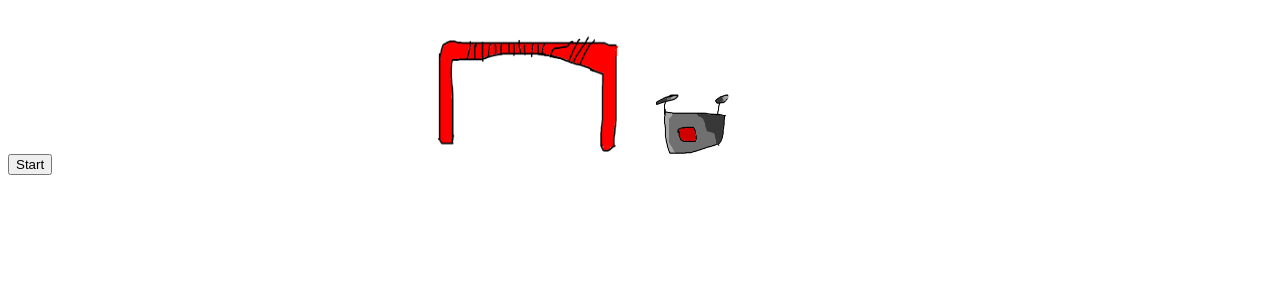
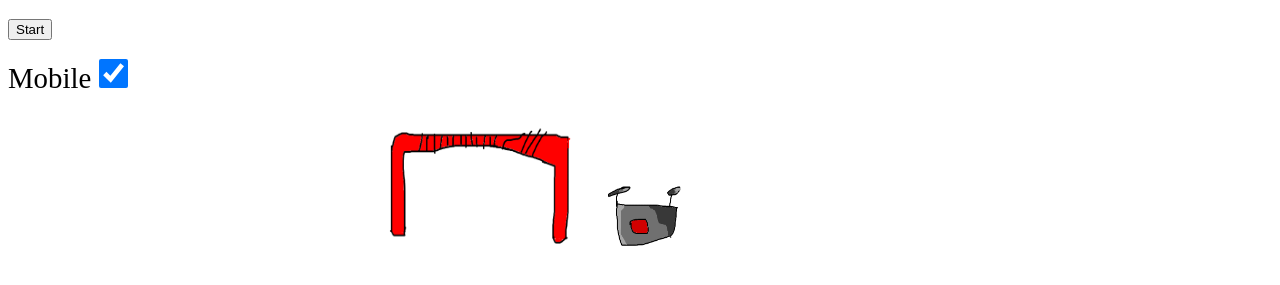
Before and after one commit to DylanVN23607/MahSpiStudios, a plain HTML site: page game.html in a window 1280 px wide. Shown: the part 61-346 px from the top of the page. Drawn offline with Linux system fonts and the light colour scheme.

Commit message:
Update game.html

```diff
--- a/game.html
+++ b/game.html
@@ -10,8 +10,11 @@
 <body>
     <h1 id="Score_Text">Sample Score</h1>
     <h1 id="HighScore" style="position: absolute; top: 0px; right: 20px;">HIGH SCORE</h1>
-    <button onclick="main(); increase_score(); document.getElementById('start').remove(); addControls()" id="start">Start</button>
-
+    <button onclick="start()" id="start">Start</button>
+    <p id="mobile_container">
+        <label style="font-size: 0.3in;">Mobile</label>
+        <input type="checkbox" id="mobile_checkbox" style="height: 0.3in; width: 0.3in;" checked="true">
+    </p>
     <button onclick="jump()" id="jumpBtn" style="border-radius: 7px; height: 50px; font-size: 20px; opacity: 0; position: absolute; left: 12px;">Jump</button>
     <button id="crouchBtn" style="border-radius: 7px; height: 50px; font-size: 20px; opacity: 0; position: absolute; right: 12px;">Not crouching</button>
     <img src="game_data/normal.png" height="150px" width="120px" id="normal" style="opacity: 0;"></img>
```
